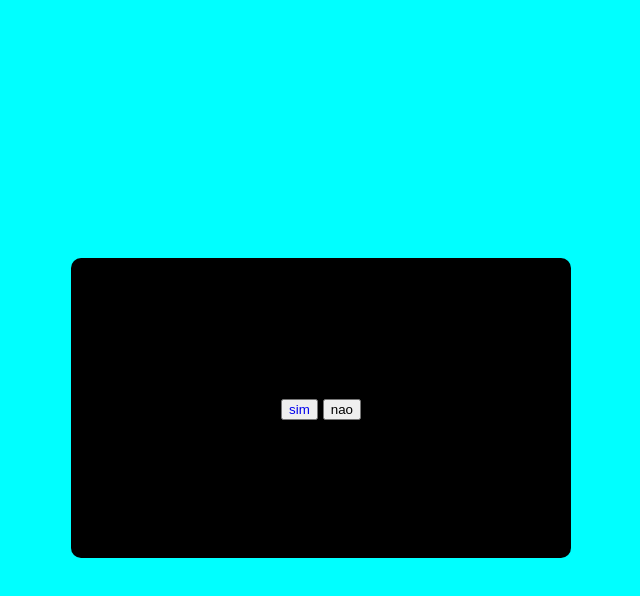
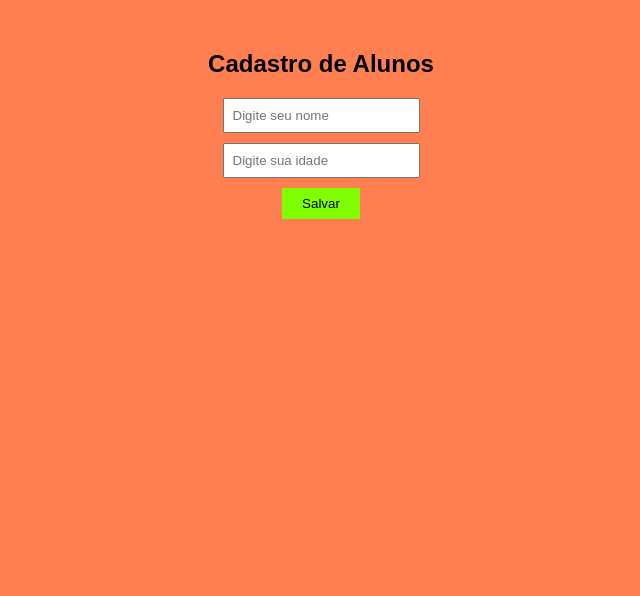
Before and after one commit to henriqueoshikirigomes-blip/site-teste, a website: page index.html in a window 1280 px wide. Shown: the whole page, without its empty margins (319-959 px from the left). Drawn offline with Linux system fonts and the light colour scheme.

Commit message:
Add files via upload

```diff
--- a/index.html
+++ b/index.html
@@ -2,19 +2,17 @@
 <html lang="pt-br">
 <head>
     <meta charset="UTF-8">
-    <meta name="viewport" content="width= initial-scale=1.0">
-    <title>clique aqui</title>
+    <meta name="viewport" content="width=device-width, initial-scale=1.0">
+    <title>Projeto</title>
     <link rel="stylesheet" href="style.css">
 </head>
 <body>
-    <div class="box">
-       <div class="conteudo-butao">
-        <button>
-            <a href="#">sim</a>
-        </button>
-        <button id="no">nao</button>
-        </div>
-    </div>
+    <h2>Cadastro de Alunos</h2>
+
+    <input type="text" name="nome" id="nome" placeholder="Digite seu nome">
+    <input type="number" name="idade" id="idade" placeholder="Digite sua idade">
+    <button onclick="salvar()">Salvar</button>
+
     <script src="script.js"></script>
 </body>
 </html>
--- a/script.js
+++ b/script.js
@@ -1,9 +1,7 @@
-let button = document.getElementById("no");
-let height = window.innerHeight - 50;
-let width = window.innerWidth - 50;
 
-button.addEventListener("mouseover", function() {
-    button.style.position = "absolute";
-    button.style.top = Math.random() * height + "px";
-    button.style.left = Math.random() * width + "px";
-});
+function salvar() {
+    let nome = document.getElementById("nome").value;
+    let idade = document.getElementById("idade").value;
+    console.log("Nome:", nome);
+    console.log("Idade:", idade);
+}
--- a/style.css
+++ b/style.css
@@ -1,24 +1,19 @@
+
 body {
-    display: flex;
-    justify-content: center;
-    align-items: center;
-    height: 100vh;
-    background-color: aqua;
+    font-family: Arial, Helvetica, sans-serif;
+    text-align: center;
+    margin-top: 50px;
+    background-color: coral;
 }
 
-a {
-    text-decoration: none;
+input {
+    display: block;
+    margin: 10px auto;
+    padding: 8px;
 }
 
-.box {
-    font-size: 20px;
-    color: white;
-    height: 300px;
-    width: 500px;
-    border-radius: 10px;
-    background-color: black;
-    flex-direction: column;
-    display: flex;
-    align-items: center;
-    justify-content: center;
+button {
+    padding: 8px 20px;
+    background-color: chartreuse;
+    border: none;
 }
```
Also changed, not shown: package.json (added, +17 -0 lines), 1 other file.
